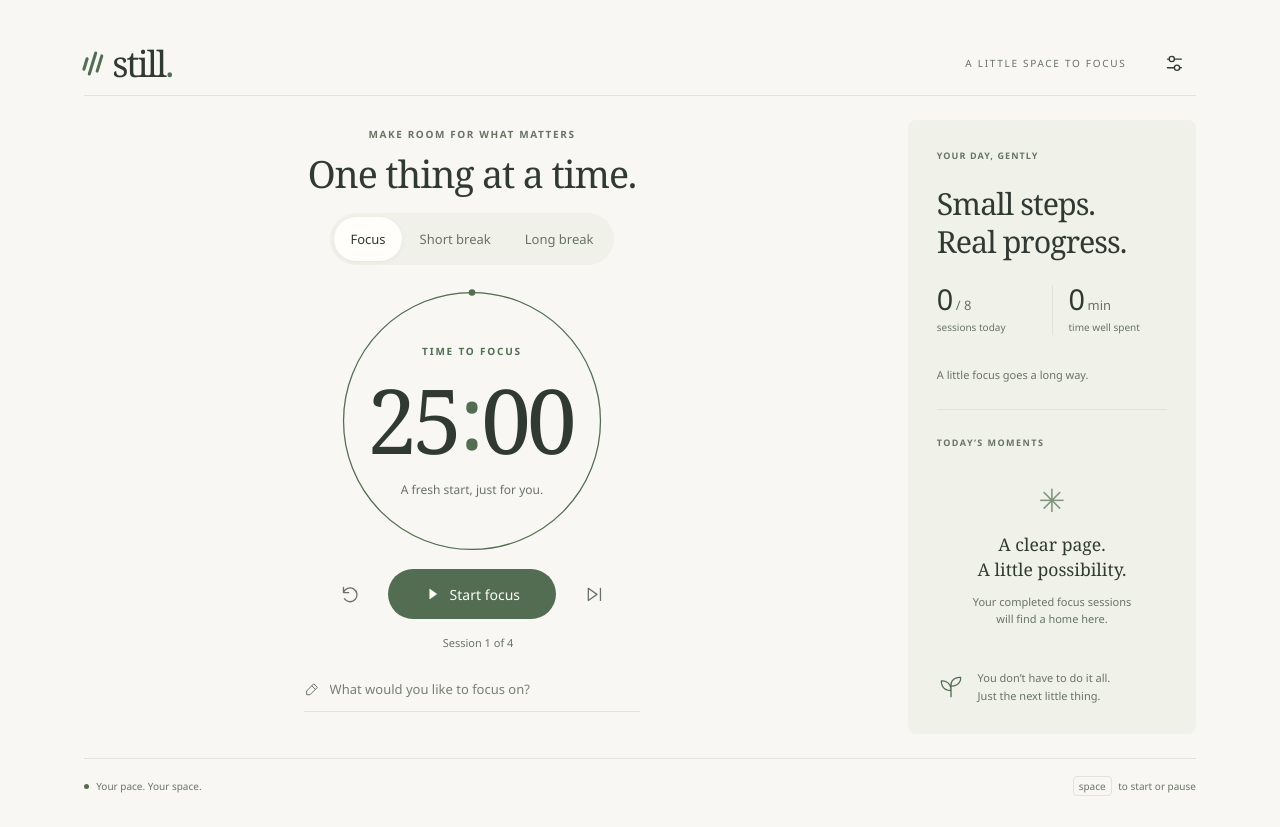
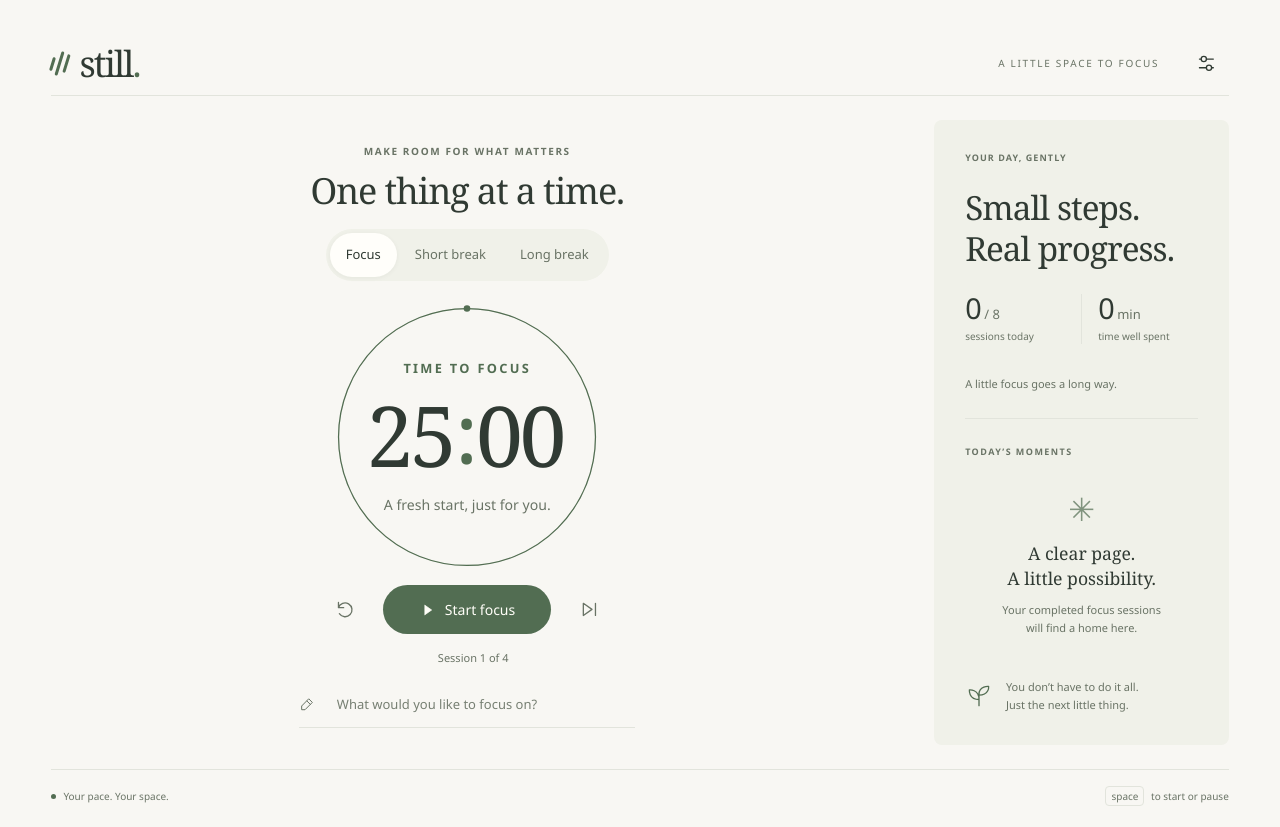
Before and after one commit to shreyansh26/pomodoro-app, an Electron app: page src/index.html in a window 1280 px wide. Drawn offline with Linux system fonts and the light colour scheme; no server answers.

Commit message:
Make desktop layout fluid and pad the focus input

```diff
--- a/package.json
+++ b/package.json
@@ -2,7 +2,7 @@
   "name": "still-pomodoro",
   "productName": "Still",
   "desktopName": "com.shreyanshsingh.still.desktop",
-  "version": "1.0.0",
+  "version": "1.0.1",
   "description": "A quiet place to focus. An offline Pomodoro timer for your desktop.",
   "author": {
     "name": "Shreyansh Singh",
--- a/src/style.css
+++ b/src/style.css
@@ -11,7 +11,8 @@ button:focus-visible,a:focus-visible,input:focus-visible,select:focus-visible {
 button:disabled { opacity:.5; cursor:wait; }
 svg { width:1.3rem; height:1.3rem; fill:none; stroke:currentColor; stroke-width:1.5; stroke-linecap:round; stroke-linejoin:round; flex-shrink:0; }
 .titlebar { height:2rem; -webkit-app-region:drag; }
-.app { width:100%; max-width:76rem; margin:auto; padding:0 1.5rem; }
+.app { width:100%; min-height:calc(100dvh - 2rem); display:flex; flex-direction:column; padding:0 1.5rem; }
+.app-header,footer { flex-shrink:0; }
 .app-header { height:4rem; display:flex; align-items:center; justify-content:space-between; border-bottom:1px solid var(--line); -webkit-app-region:drag; }
 .brand { text-decoration:none; color:var(--text); font-family:Georgia, 'Times New Roman', serif; font-size:2.25rem; letter-spacing:-.12rem; display:flex; align-items:center; line-height:1; }
 .brand-dot { color:var(--accent); }
@@ -22,24 +23,24 @@ svg { width:1.3rem; height:1.3rem; fill:none; stroke:currentColor; stroke-width:
 .icon-button { background:transparent; width:2.75rem; height:2.75rem; border-radius:50%; display:inline-flex; align-items:center; justify-content:center; transition:background .15s,transform .15s; }
 .icon-button:hover { background:var(--accent-soft); }.icon-button:active { transform:scale(.94); }
 .icon-button circle { fill:var(--bg); }
-main { display:grid; grid-template-columns:minmax(0,1fr); }
-.workspace { padding:2.25rem 0 1.5rem; display:flex; flex-direction:column; align-items:center; min-width:0; }
+main { display:grid; flex:1; grid-template-columns:minmax(0,1fr); }
+.workspace { --timer-size:clamp(17.5rem,min(32vw,calc(100dvh - 35rem)),34rem); padding:2.25rem 0 1.5rem; display:flex; flex-direction:column; align-items:center; justify-content:center; min-width:0; }
 .intro { text-align:center; }.eyebrow { font-size:.625rem; letter-spacing:.16em; font-weight:600; color:var(--muted); }
 h1,h2,p { margin:0; }h1,h2 { font-family:Georgia,'Times New Roman',serif; font-weight:400; }
-h1 { font-size:clamp(1.8rem,3.5vw,2.35rem); letter-spacing:-.07rem; margin:.4rem 0 1rem; line-height:1.25; }
+h1 { font-size:clamp(1.8rem,min(3.5vw,4.5vh),3rem); letter-spacing:-.07rem; margin:.4rem 0 1rem; line-height:1.25; }
 .mode-switch { display:flex; background:var(--panel); padding:4px; border-radius:2rem; gap:2px; max-width:100%; }
 .mode-switch button { min-height:2.75rem; padding:0 1rem; border-radius:2rem; background:transparent; font-size:.8125rem; color:var(--muted); white-space:nowrap; }
 .mode-switch button[aria-pressed="true"] { background:var(--surface); color:var(--text); box-shadow:0 1px 5px #1624150d; }
 .mode-switch button:hover { color:var(--text); }
-.timer-face { width:min(17.5rem,100%); aspect-ratio:1; position:relative; margin:1rem 0 .5rem; display:grid; place-items:center; }
+.timer-face { width:min(var(--timer-size),100%); aspect-ratio:1; flex-shrink:0; position:relative; margin:1rem 0 .5rem; display:grid; place-items:center; }
 .timer-ring { width:100%; height:100%; position:absolute; inset:0; overflow:visible; stroke-width:1.5; }
 .ring-track { stroke:var(--track); }.ring-dot { fill:var(--accent); stroke:none; }
 #ring-progress { stroke:var(--accent); stroke-dasharray:100; stroke-dashoffset:0; transform:rotate(-90deg); transform-origin:center; transition:stroke-dashoffset .3s linear; }
 .timer-center { position:relative; display:flex; flex-direction:column; align-items:center; }
-.timer-status { color:var(--accent); font-size:.625rem; letter-spacing:.18em; font-weight:600; }
-#time { font-family:Georgia,'Times New Roman',serif; font-size:clamp(4.9rem,11vw,5.6rem); line-height:1.25; letter-spacing:-.28rem; font-variant-numeric:tabular-nums; font-weight:400; margin:.25rem .3rem .4rem 0; }
+.timer-status { color:var(--accent); font-size:clamp(.625rem,1vw,.8125rem); letter-spacing:.18em; font-weight:600; }
+#time { font-family:Georgia,'Times New Roman',serif; font-size:clamp(4.9rem,calc(var(--timer-size) * .3),10rem); line-height:1.25; letter-spacing:-.04em; font-variant-numeric:tabular-nums; font-weight:400; margin:.25rem .3rem .4rem 0; }
 #time span { display:inline-block; transform:translateY(-.04em); margin:0 .01em; font-weight:400; color:var(--accent); }
-#timer-caption { color:var(--muted); font-size:.75rem; }
+#timer-caption { color:var(--muted); font-size:clamp(.75rem,1.1vw,.9375rem); }
 .timer-controls { display:flex; align-items:center; gap:1rem; }
 .secondary-control { color:var(--muted); }
 .primary-button { min-height:3.1rem; padding:.75rem 1.6rem; background:var(--accent); color:var(--button-text); border-radius:2rem; display:inline-flex; align-items:center; justify-content:center; gap:.6rem; font-size:.875rem; font-weight:500; transition:filter .15s,transform .15s; }
@@ -47,8 +48,8 @@ h1 { font-size:clamp(1.8rem,3.5vw,2.35rem); letter-spacing:-.07rem; margin:.4rem
 #toggle { min-width:10.5rem; }#play-icon { width:1rem; height:1rem; fill:currentColor; stroke-width:1; }
 .cycle { display:flex; align-items:center; gap:.75rem; margin-top:1rem; color:var(--muted); font-size:.6875rem; }
 #cycle-dots { display:flex; gap:.35rem; }#cycle-dots i { height:6px; width:6px; background:var(--track); border-radius:50%; }#cycle-dots i.done { background:var(--accent); }#cycle-dots i.current { box-shadow:0 0 0 1px var(--accent); }
-.intention { display:flex; gap:.6rem; width:100%; max-width:21rem; margin-top:1rem; align-items:center; border-bottom:1px solid var(--line); color:var(--muted); }
-.intention svg { width:1rem; }.intention input { width:100%; border:none; outline-offset:0; padding:.7rem 0; min-height:2.75rem; background:transparent; color:var(--text); font-size:.8125rem; }.intention input::placeholder { color:var(--muted); opacity:.9; }
+.intention { display:flex; gap:.6rem; width:100%; max-width:max(21rem,var(--timer-size)); margin-top:1rem; align-items:center; border-bottom:1px solid var(--line); color:var(--muted); }
+.intention svg { width:1rem; }.intention input { width:100%; min-width:0; border:none; border-radius:.35rem; outline-offset:0; padding:.7rem .75rem; min-height:2.75rem; background:transparent; color:var(--text); font-size:.8125rem; }.intention input::placeholder { color:var(--muted); opacity:.9; }
 .today { background:var(--panel); border-radius:.5rem; padding:1.75rem; margin:1rem 0 2rem; display:flex; flex-direction:column; min-width:0; }
 .today-heading { display:flex; flex-wrap:wrap; gap:.4rem; justify-content:space-between; align-items:center; }.today-heading .eyebrow { font-size:.5625rem; letter-spacing:.12em; }#date { color:var(--muted); font-size:.625rem; white-space:nowrap; }
 .today h2 { font-size:1.9rem; line-height:1.22; letter-spacing:-.06rem; margin:1.45rem 0 1.6rem; }
@@ -70,5 +71,5 @@ dialog { scrollbar-width:thin; }
 .dialog-footer { position:sticky; bottom:-1.7rem; background:var(--bg); padding:.75rem 0; margin-bottom:-1rem; border-top:1px solid var(--line); }
 @media (min-width:640px) { .app { padding:0 2.5rem; }.tagline,.keyboard-hint { display:inline; }.workspace { padding-top:1.5rem; } }
 @media (min-width:768px) { main { grid-template-columns:minmax(0,1fr) 16.5rem; gap:2rem; }.today { margin:1.5rem 0; padding:1.5rem; }.workspace { padding-bottom:1.5rem; }.app { padding:0 2.75rem; }.stats { gap:1rem; }.stats>div+div { padding-left:1rem; } }
-@media (min-width:1024px) { main { gap:3rem; grid-template-columns:minmax(0,1fr) 18rem; }.app { padding:0 3.25rem; }.today { padding:1.8rem; } }
+@media (min-width:1024px) { main { gap:clamp(2rem,4vw,5rem); grid-template-columns:minmax(0,1fr) clamp(18rem,23vw,24rem); }.app { padding:0 clamp(2.75rem,4vw,6rem); }.today { padding:clamp(1.8rem,2.4vw,3rem); }.today h2 { font-size:clamp(1.9rem,2.6vw,2.6rem); } }
 @media (prefers-reduced-motion:reduce) { *,*::before { transition:none!important; } }
```
Also changed, not shown: test/app.test.cjs (+21 -0 lines), assets/screenshot.png, 1 other file.
